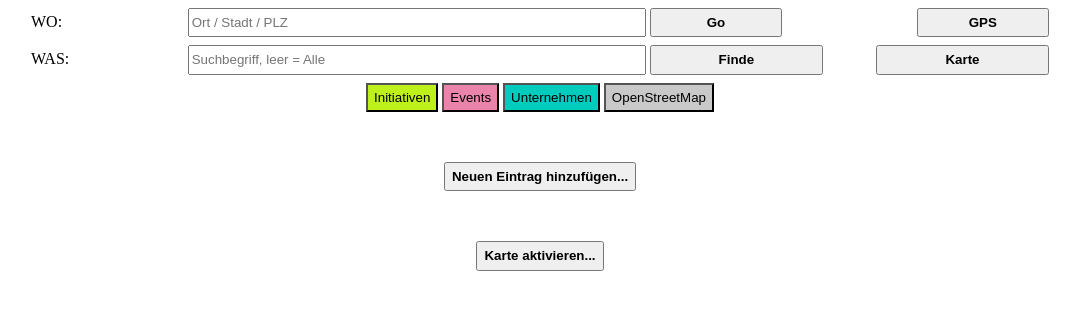
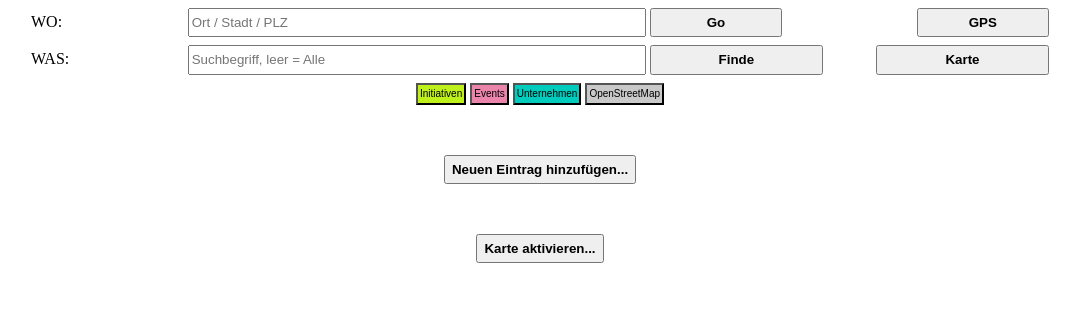
Before and after one commit to regenduft/mobile.kartevonmorgen, a plain HTML site: page mobile.html in a window 1280 px wide. Shown: the whole page, without its empty margins (100-1180 px from the left). Drawn offline with Linux system fonts and the light colour scheme.

Commit message:
test webhook

```diff
--- a/mobile.html
+++ b/mobile.html
@@ -204,7 +204,8 @@
         #btnInitiative, #btnEvent, #btnUnternehmen, #btnOpenStreetMap {
             height: 2.2em;
             box-sizing: border-box;
-            font-size: -1;
+            font-size: 10px;
+            padding: 2px;
         }
 
         #btnOpenStreetMap {
```
